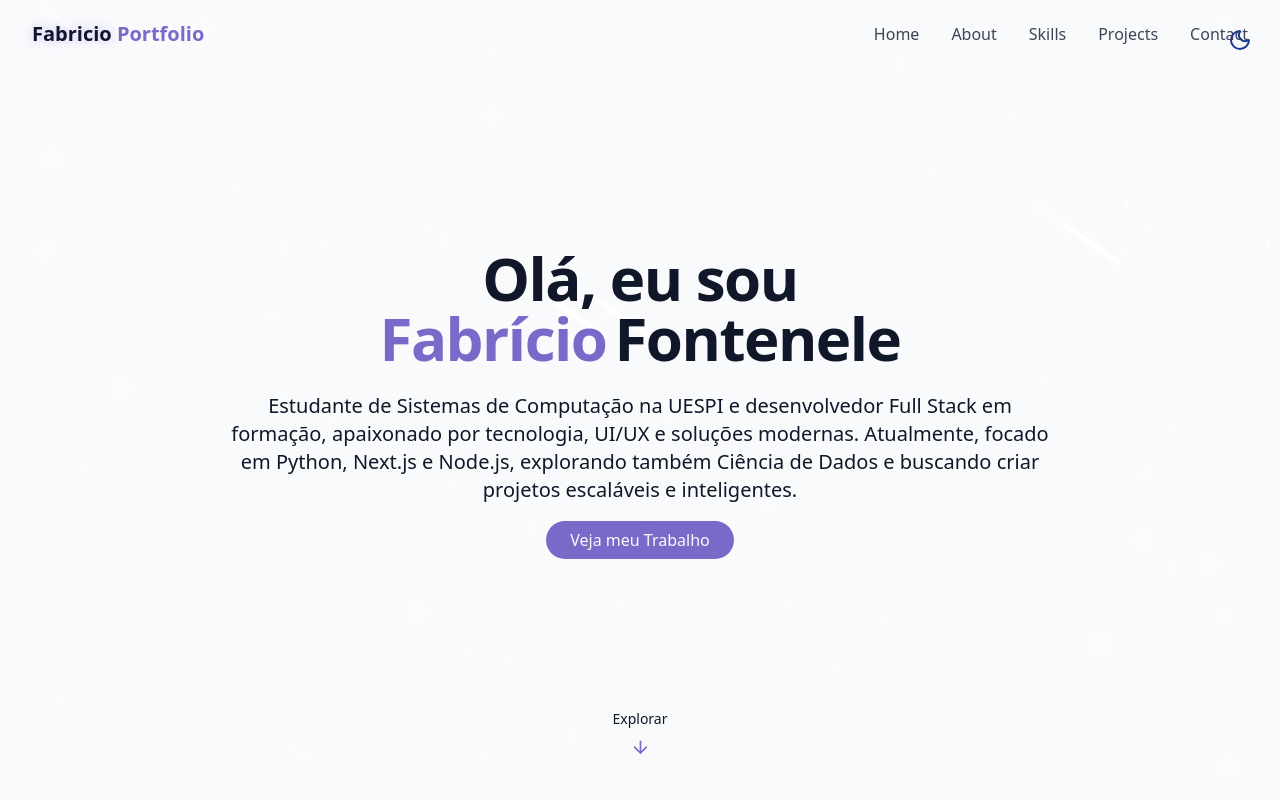
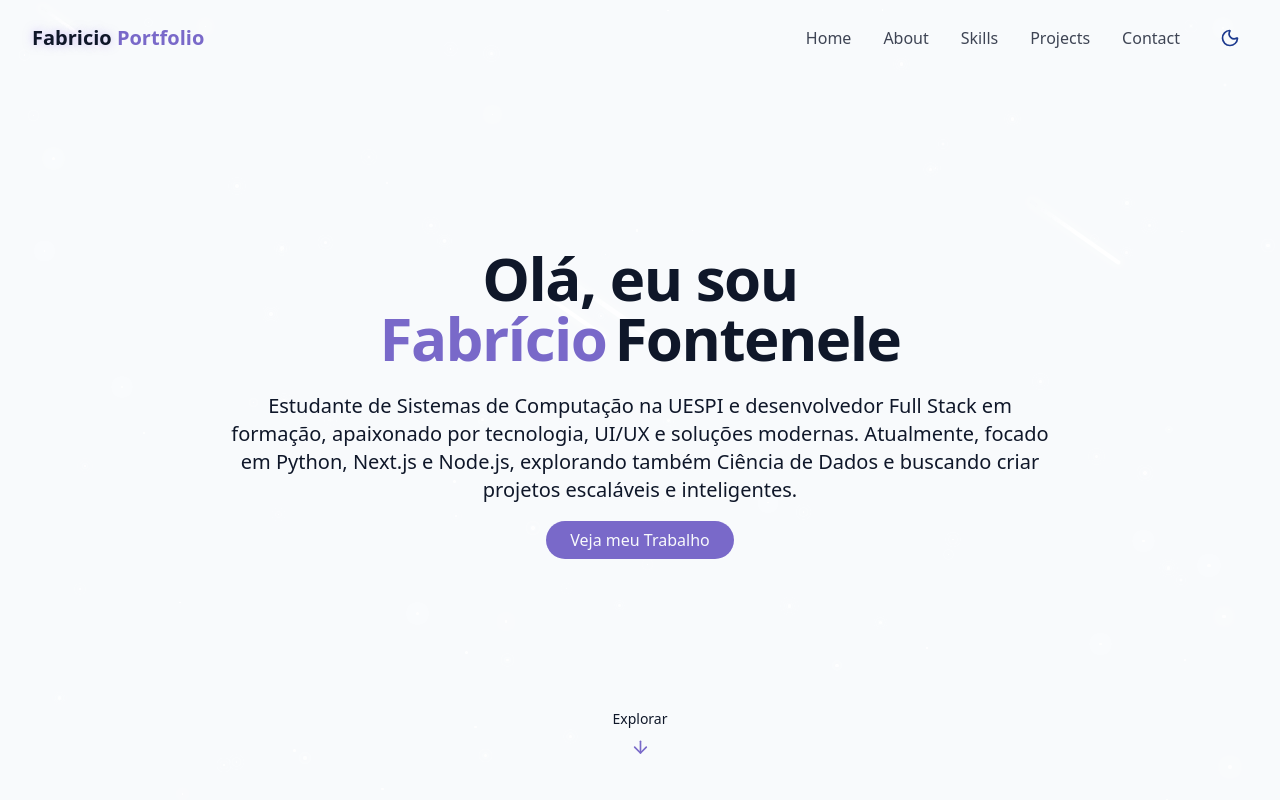
Before and after one commit to Fabricio-Fontenele/portifolio, a React (Vite) app: page / in a window 1280 px wide. Shown: the top 800 px of the page. Built offline with nearby package versions, Linux system fonts and the light colour scheme.

Commit message:
feat: implement theme toggle functionality and update Navbar and ProjectsSection components

```diff
--- a/src/components/NavBar.jsx
+++ b/src/components/NavBar.jsx
@@ -1,6 +1,7 @@
 import { cn } from "@/lib/utils";
-import { Menu, X } from "lucide-react";
+import { Menu, X, Sun, Moon } from "lucide-react";
 import { useEffect, useState } from "react";
+import { useTheme } from "@/hooks/useTheme";
 
 const navItems = [
   { name: "Home", href: "#hero" },
@@ -13,6 +14,7 @@ const navItems = [
 export const Navbar = () => {
   const [isScrolled, setIsScrolled] = useState(false);
   const [isMenuOpen, setIsMenuOpen] = useState(false);
+  const { isDarkTheme, toggleTheme } = useTheme();
 
   useEffect(() => {
     const handleScroll = () => {
@@ -31,7 +33,7 @@ export const Navbar = () => {
     >
       <div className="container flex items-center justify-between">
         <a
-          className="text-xl font-bold text-primary flex items-center"
+          className="text-xl font-bold text-primary flex items-center cursor-pointer hover:opacity-80 transition-opacity duration-300"
           href="#hero"
         >
           <span className="relative z-10">
@@ -41,7 +43,7 @@ export const Navbar = () => {
         </a>
 
         {/* desktop nav */}
-        <div className="hidden md:flex space-x-8">
+        <div className="hidden md:flex items-center space-x-8">
           {navItems.map((item, key) => (
             <a
               key={key}
@@ -51,6 +53,17 @@ export const Navbar = () => {
               {item.name}
             </a>
           ))}
+          <button
+            onClick={toggleTheme}
+            className="p-2 rounded-full hover:bg-accent transition-colors duration-300 cursor-pointer"
+            aria-label="Toggle theme"
+          >
+            {isDarkTheme ? (
+              <Sun className="h-5 w-5 text-yellow-300" />
+            ) : (
+              <Moon className="h-5 w-5 text-blue-900" />
+            )}
+          </button>
         </div>
 
         {/* mobile nav */}
@@ -83,6 +96,26 @@ export const Navbar = () => {
                 {item.name}
               </a>
             ))}
+            <button
+              onClick={() => {
+                toggleTheme();
+                setIsMenuOpen(false);
+              }}
+              className="flex items-center space-x-2 text-foreground/80 hover:text-primary transition-colors duration-300 text-xl cursor-pointer"
+              aria-label="Toggle theme"
+            >
+              {isDarkTheme ? (
+                <>
+                  <Sun className="h-6 w-6 text-yellow-300" />
+                  <span>Light Mode</span>
+                </>
+              ) : (
+                <>
+                  <Moon className="h-6 w-6 text-blue-900" />
+                  <span>Dark Mode</span>
+                </>
+              )}
+            </button>
           </div>
         </div>
       </div>
--- a/src/components/ProjectsSection.jsx
+++ b/src/components/ProjectsSection.jsx
@@ -34,7 +34,7 @@ const projects = [
 export const ProjectsSection = () => {
   return (
     <section id="projects" className="py-24 px-4 relative">
-      <div className="container max-auto max-w-5xl">
+      <div className="container mx-auto max-w-5xl">
         <h2 className="text-3xl md:text-4xl font-bold mb-4 text-center">
           Meus <span className="text-primary">Projetos</span>
         </h2>
@@ -53,14 +53,18 @@ export const ProjectsSection = () => {
               <div className="h-48 overflow-hidden">
                 <img
                   src={project.Image}
+                  alt={project.title}
                   className="w-full h-full object-cover transition-transform duration-500 group-hover:scale-110"
                 />
               </div>
 
               <div className="p-6">
                 <div className="flex flex-wrap gap-2 mb-4">
-                  {project.tags.map((tag) => (
-                    <span className="px-2 py-1 text-xs font-medium border rounded-full bg-primary/20 text-secondary-foreground">
+                  {project.tags.map((tag, index) => (
+                    <span
+                      key={index}
+                      className="px-2 py-1 text-xs font-medium border rounded-full bg-primary/20 text-secondary-foreground"
+                    >
                       {tag}
                     </span>
                   ))}
@@ -73,15 +77,17 @@ export const ProjectsSection = () => {
                 <div className="flex justify-between items-center">
                   <div className="flex space-x-3">
                     <a
-                      href="{project.DemoUrl}"
+                      href={project.DemoUrl}
                       target="_blank"
+                      rel="noopener noreferrer"
                       className="text-foreground/80 hover:text-primary transition-colors duration-300"
                     >
                       <ExternalLink size={20} />
                     </a>
                     <a
-                      href="{project.gitHubUrl}"
+                      href={project.gitHubUrl}
                       target="_blank"
+                      rel="noopener noreferrer"
                       className="text-foreground/80 hover:text-primary transition-colors duration-300"
                     >
                       <GithubIcon size={20} />
--- a/src/components/ThemeToggle.jsx
+++ b/src/components/ThemeToggle.jsx
@@ -1,38 +1,15 @@
 import { Sun, Moon } from "lucide-react";
-import { useEffect, useState } from "react";
 import { cn } from "@/lib/utils";
+import { useTheme } from "@/hooks/useTheme";
 
 export const ThemeToggle = () => {
-  const [isDarkTheme, setIsDarkTheme] = useState(false);
-
-  useEffect(() => {
-    const storedTheme = localStorage.getItem("theme");
-    if (storedTheme === "dark") {
-      setIsDarkTheme(true);
-      document.documentElement.classList.add("dark");
-    } else {
-      localStorage.setItem("theme", "light");
-      setIsDarkTheme(false);
-    }
-  }, []);
-
-  const toggleTheme = () => {
-    if (isDarkTheme) {
-      document.documentElement.classList.remove("dark");
-      localStorage.setItem("theme", "light");
-      setIsDarkTheme(false);
-    } else {
-      document.documentElement.classList.add("dark");
-      localStorage.setItem("theme", "dark");
-      setIsDarkTheme(true);
-    }
-  };
+  const { isDarkTheme, toggleTheme } = useTheme();
 
   return (
     <button
       onClick={toggleTheme}
       className={cn(
-        "fixed max-sm:hidden top-5 right-5 z-50 p-2 rounded-full transition-colors duration-300",
+        "fixed max-sm:hidden top-5 right-5 z-50 p-2 rounded-full transition-colors duration-300 cursor-pointer",
         "focus:outline-hidden"
       )}
     >
--- /dev/null
+++ b/src/hooks/useTheme.js
@@ -0,0 +1,30 @@
+import { useEffect, useState } from "react";
+
+export const useTheme = () => {
+  const [isDarkTheme, setIsDarkTheme] = useState(false);
+
+  useEffect(() => {
+    const storedTheme = localStorage.getItem("theme");
+    if (storedTheme === "dark") {
+      setIsDarkTheme(true);
+      document.documentElement.classList.add("dark");
+    } else {
+      localStorage.setItem("theme", "light");
+      setIsDarkTheme(false);
+    }
+  }, []);
+
+  const toggleTheme = () => {
+    if (isDarkTheme) {
+      document.documentElement.classList.remove("dark");
+      localStorage.setItem("theme", "light");
+      setIsDarkTheme(false);
+    } else {
+      document.documentElement.classList.add("dark");
+      localStorage.setItem("theme", "dark");
+      setIsDarkTheme(true);
+    }
+  };
+
+  return { isDarkTheme, toggleTheme };
+};
--- a/src/pages/Home.jsx
+++ b/src/pages/Home.jsx
@@ -1,4 +1,3 @@
-import { ThemeToggle } from "@/components/ThemeToggle";
 import { StarBackground } from "@/components/StarBackground";
 import { Navbar } from "@/components/NavBar";
 import { HeroSection } from "@/components/HeroSection";
@@ -9,8 +8,6 @@ import { ProjectsSection } from "../components/ProjectsSection";
 export const Home = () => {
   return (
     <div className="min-h-screen bg-background text-foreground overflow-x-hidden">
-      {/* Theme toggle button */}
-      <ThemeToggle />
       {/* Background Effects */}
       <StarBackground />
       {/* Navbar */}
```
